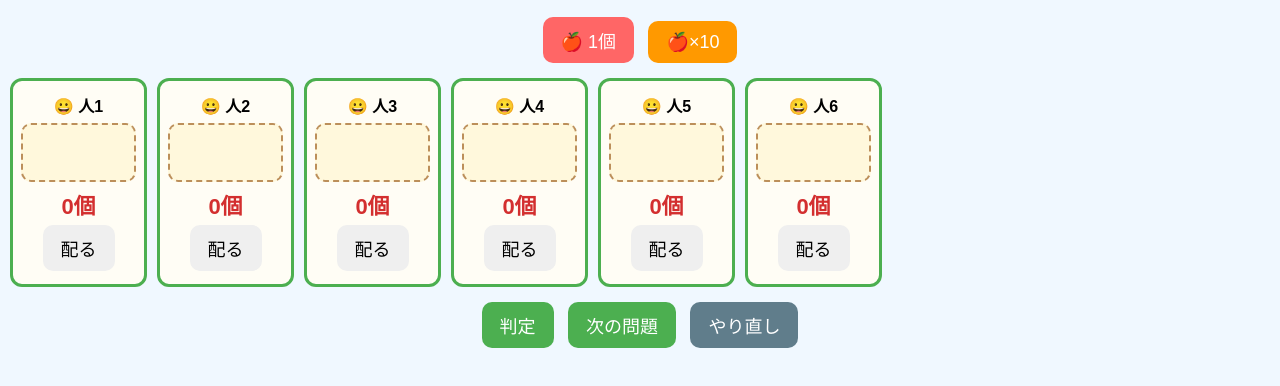
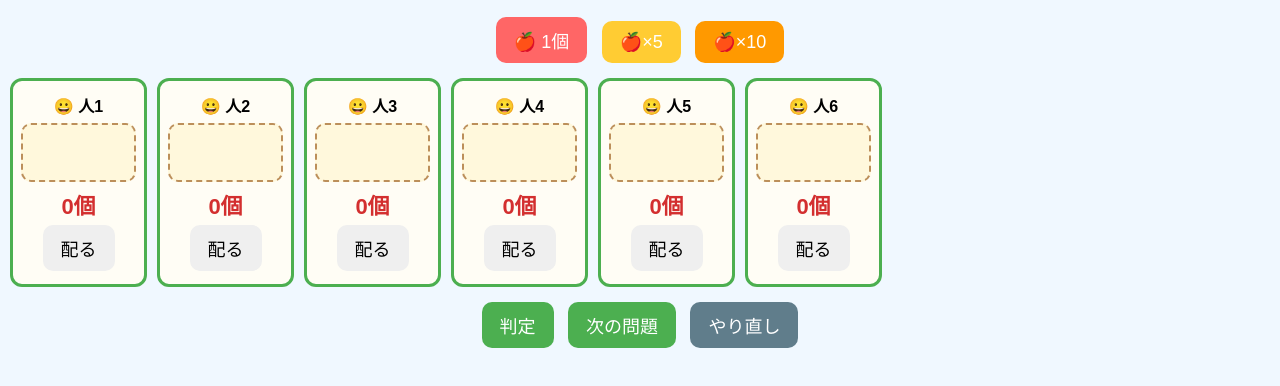
Before and after one commit to tat457/warizan, a plain HTML site: page index.html in a window 1280 px wide. Shown: the part 404-790 px from the top of the page. Drawn offline with Linux system fonts and the light colour scheme.

Commit message:
Update index.html

```diff
--- a/index.html
+++ b/index.html
@@ -48,6 +48,11 @@ button{
 
 .apple1{
     background:#ff6666;
+    color:white;
+}
+
+.apple5{
+    background:#ffcc33;
     color:white;
 }
 
@@ -190,6 +195,7 @@ button{
 
 <div id="controls">
 <button class="apple1" onclick="selectAmount(1)">🍎 1個</button>
+<button class="apple5" onclick="selectAmount(5)">🍎×5</button>
 <button class="apple10" onclick="selectAmount(10)">🍎×10</button>
 </div>
 
```
